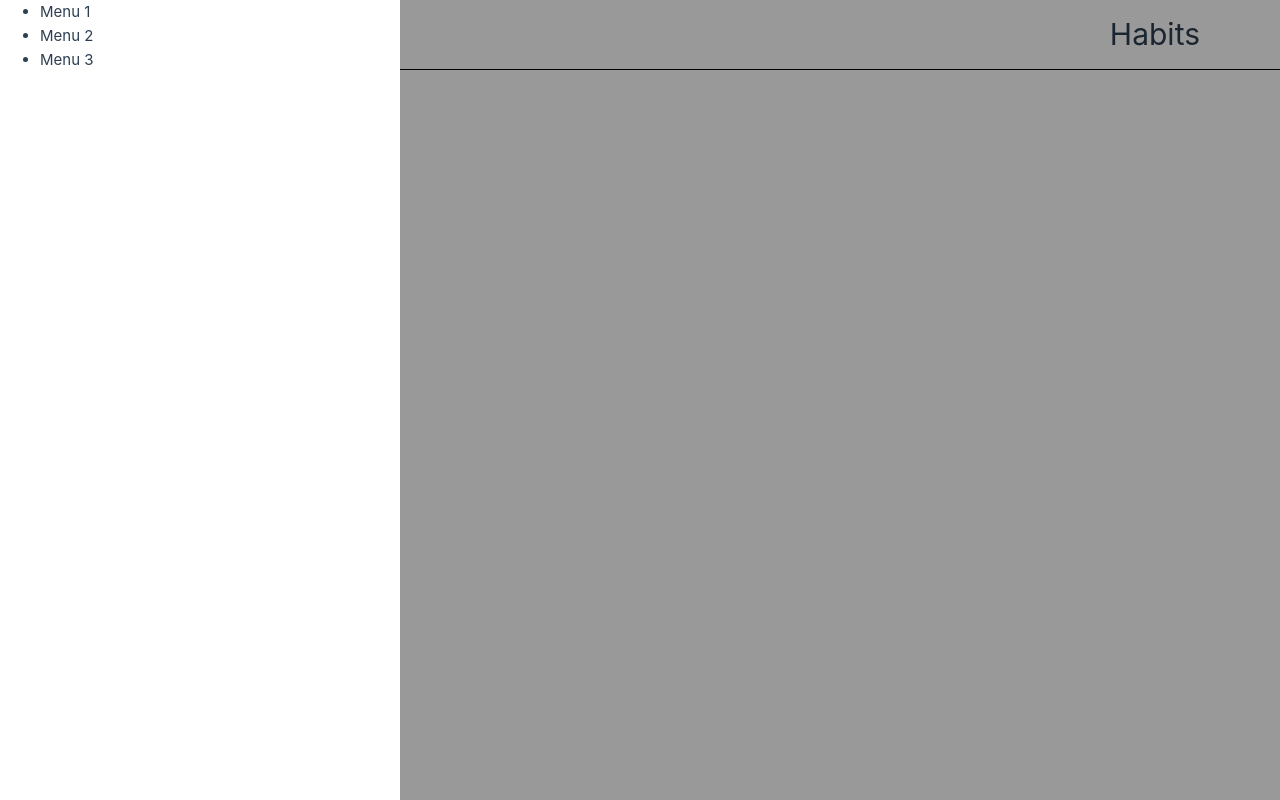
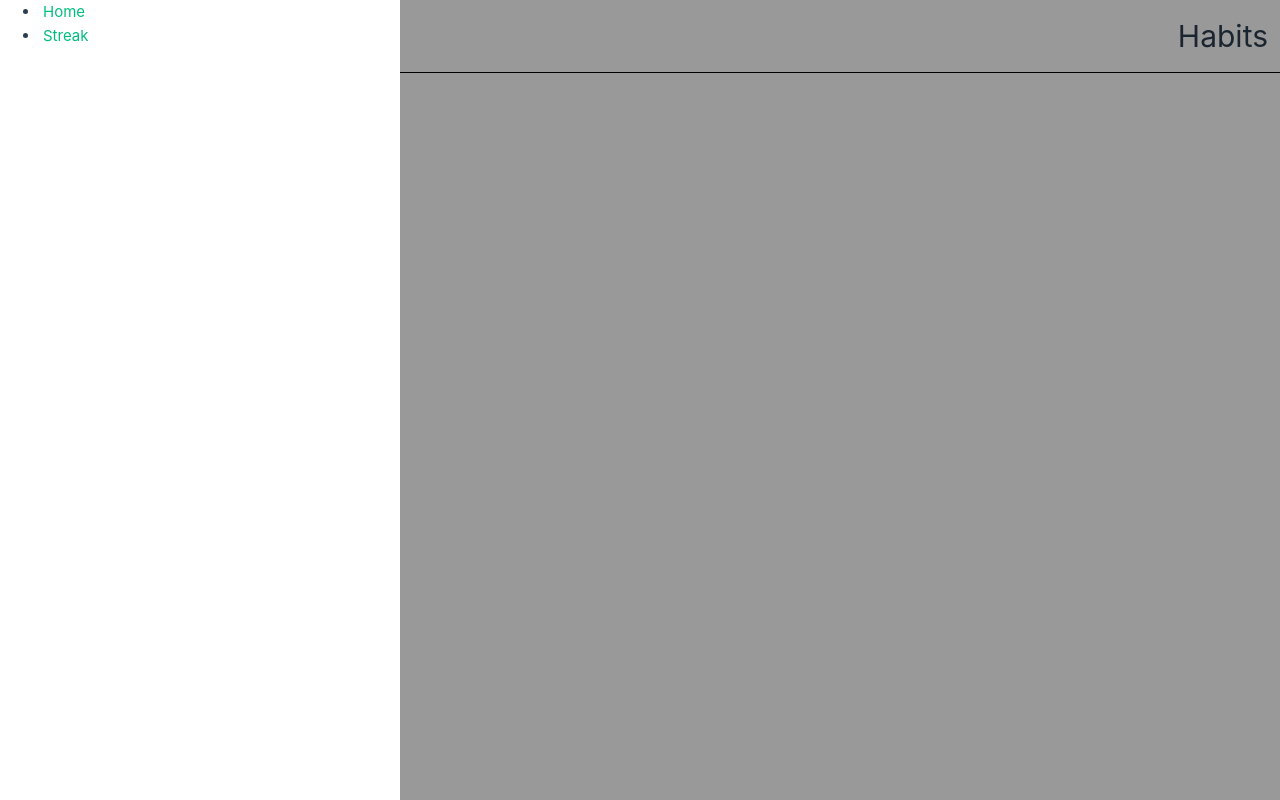
Before and after one commit to ceulain/habits, a Vue app: page / in a window 1280 px wide. Both pictures are taken after a click on the icon 24 px from the left and 34 px from the top of the page. Built offline with nearby package versions, Linux system fonts and the light colour scheme.

Commit message:
feat: reorganize files

```diff
--- a/src/App.vue
+++ b/src/App.vue
@@ -1,7 +1,10 @@
 <script setup>
 import { computed, ref } from 'vue'
-import Home from '@/routes/Home.vue'
-import Streak from '@/routes/Streak.vue'
+
+import Home from '@/routes/HomeRoute.vue'
+import Streak from '@/routes/StreakRoute.vue'
+import HeaderApp from '@/components/HeaderApp.vue'
+import NotFound from '@/routes/NotFound.vue'
 
 const routes = {
   '/': Home,
@@ -9,16 +12,19 @@ const routes = {
 }
 
 const currentPath = ref(window.location.hash)
+const open = ref(false)
+const currentView = computed(() => routes[currentPath.value.slice(1) || '/'] || NotFound)
+
+function openModal() {
+  open.value = !open.value
+}
 
 window.addEventListener('hashchange', () => {
   currentPath.value = window.location.hash
 })
-
-const currentView = computed(() => routes[currentPath.value.slice(1) || '/'] || NotFound)
 </script>
 
 <template>
-  <a href="#/">Home</a>
-  <a href="#/streak">Streak</a>
+  <HeaderApp :open="open" :openModal="openModal"></HeaderApp>
   <component :is="currentView" />
 </template>
--- a/src/components/HeaderApp.vue
+++ b/src/components/HeaderApp.vue
@@ -1,5 +1,6 @@
 <script setup lang="ts">
 import IconMenu from '@/icons/IconMenu.vue'
+import Modal from '@/components/ModalComponent.vue'
 
 const props = defineProps({
   open: Boolean,
@@ -9,7 +10,7 @@ const props = defineProps({
 
 <style scoped>
 header {
-  position: fixed;
+  position: sticky;
   top: 0;
 
   display: flex;
@@ -29,4 +30,5 @@ header {
     <icon-menu @click="props.openModal"></icon-menu>
     <h1>Habits</h1>
   </header>
+  <Modal :open="open" :openModal="openModal"></Modal>
 </template>
--- a/src/components/ModalComponent.vue
+++ b/src/components/ModalComponent.vue
@@ -45,9 +45,8 @@ const props = defineProps({
     <div class="container" v-if="props.open" @click="props.openModal">
       <div class="modal-content">
         <ul>
-          <li>Menu 1</li>
-          <li>Menu 2</li>
-          <li>Menu 3</li>
+          <li><a href="#/">Home</a></li>
+          <li><a href="#/streak">Streak</a></li>
         </ul>
       </div>
     </div>
--- a/src/main.ts
+++ b/src/main.ts
@@ -1,6 +1,6 @@
 import './assets/main.css'
 
 import { createApp } from 'vue'
-import App from '@/App.vue'
+import App from './App.vue'
 
 createApp(App).mount('#app')
--- a/src/routes/Home.vue
+++ b/src/routes/HomeRoute.vue
@@ -3,27 +3,18 @@ import 'dayjs/locale/fr'
 import { ref } from 'vue'
 import dayjs from 'dayjs'
 
-import Modal from '@/components/ModalComponent.vue'
-import HeaderApp from '@/components/HeaderApp.vue'
-
 dayjs.locale('fr')
 
-const open = ref(false)
 const currentDay = dayjs()
 
 const currentMonth = ref(currentDay.format('MMMM'))
 console.log(currentMonth.value)
 
 // const numberOfDays = ref(currentDay.daysInMonth())
-
-function openModal() {
-  open.value = !open.value
-}
 </script>
 
 <template>
-  <HeaderApp :open="open" :openModal="openModal"></HeaderApp>
-  <Modal :open="open" :openModal="openModal"></Modal>
+  Bonjour
   <!-- <div>
     <table>
       <thead>
--- a/src/routes/NotFound.vue
+++ b/src/routes/NotFound.vue
@@ -1,2 +1,2 @@
 <script setup></script>
-<template>Not founda</template>
+<template>Not found</template>
--- a/src/routes/Streak.vue
+++ /dev/null
@@ -1,2 +0,0 @@
-<script setup></script>
-<template>STreak</template>
--- /dev/null
+++ b/src/routes/StreakRoute.vue
@@ -0,0 +1,2 @@
+<script setup></script>
+<template>Streak</template>
```
